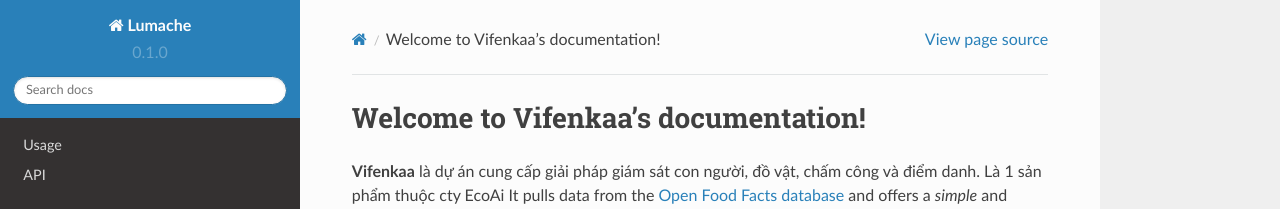
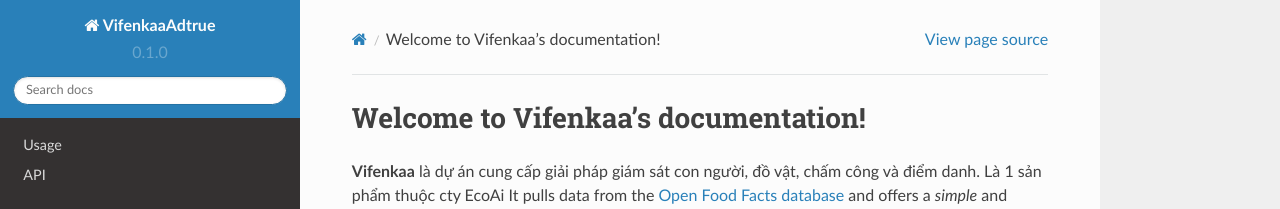
Before and after one commit to RyuShai/VifenkaaAdtrue, a Sphinx documentation site: the page built from docs/source/index.rst, in a window 1280 px wide. Shown: the top 209 px of the page. Built offline with Sphinx 7.4.7 and the Read the Docs theme 2.0.0, drawn with Linux system fonts in a browser that asks for light colours.

```diff
--- /dev/null
+++ b/docs/requirements.txt
@@ -0,0 +1,5 @@
+IDE: Android studio Artic fox 2020.3 path 4
+Android device:
+    + x96-x4
+    + logitech webcam c615
+Host OS: window 10 | window 11
--- a/docs/source/conf.py
+++ b/docs/source/conf.py
@@ -2,9 +2,9 @@
 
 # -- Project information
 
-project = 'Lumache'
+project = 'VifenkaaAdtrue'
 copyright = '2021, Graziella'
-author = 'Graziella'
+author = 'RyuShai'
 
 release = '0.1'
 version = '0.1.0'
```
Also changed, not shown: docs/source/api.rst (line endings or trailing spaces), 1 other file.
